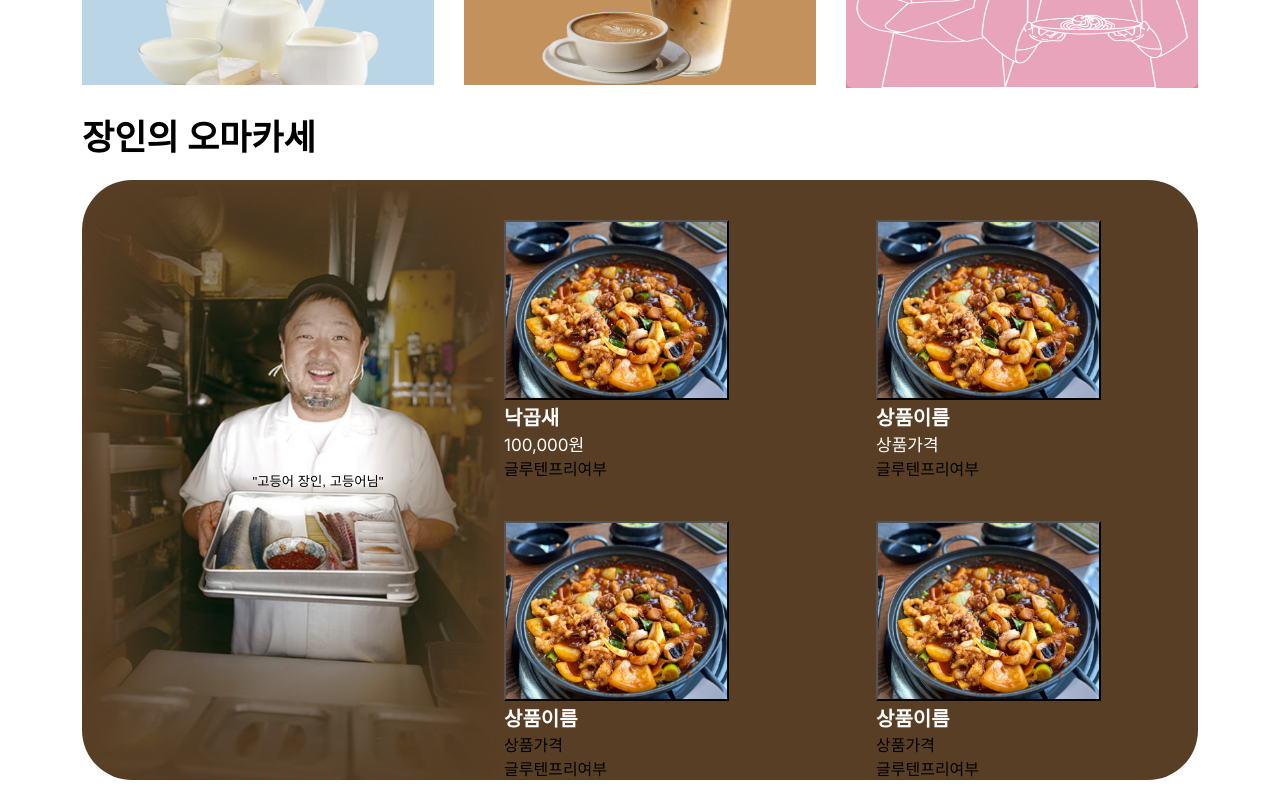
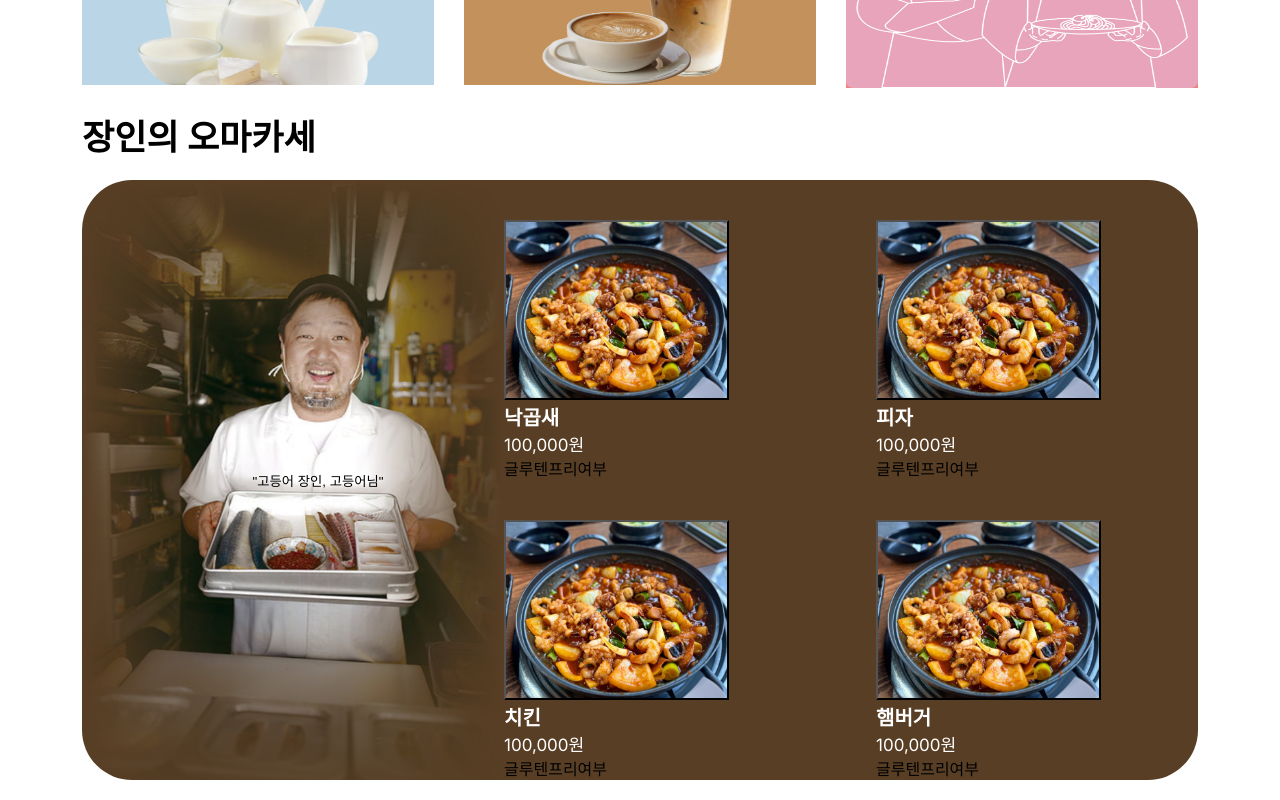
Before and after one commit to InChrist-Dev/AlterMall-Client, a Next.js app in the folder client_alter/: page / in a window 1280 px wide. Shown: the part 1053-1853 px from the top of the page. Built offline with nearby package versions, Linux system fonts and the light colour scheme.

Commit message:
refactir 오마카세 map 수정

```diff
--- a/client_alter/app/page.js
+++ b/client_alter/app/page.js
@@ -8,7 +8,7 @@ import Link from 'next/link';
 
 const HomePage = () => {
   const [currentIndex, setCurrentIndex] = useState(0);
-
+  const [categoryName,setCategoryName] = useState(['낙곱새','피자','치킨','햄버거']);
   const handlePrev = () => {
     setCurrentIndex((prevIndex) => (prevIndex === 0 ? 2 : prevIndex - 1));
   };
@@ -88,28 +88,18 @@ const HomePage = () => {
       <div className={styles.artisanButtons}>
         <button className={styles.re_largeButton}>"고등어 장인, 고등어님"
         <img href="pro.jpg"></img></button>
-
-        <div style={{marginLeft:'50px'}}>
+        {categoryName.map((categoryName, i) => {
+              return (
+                 <div style={{marginLeft:'50px'}}>
         <button className={styles.re_smallButton}></button>
-        <div className={styles.recommend_title}>낙곱새</div>
+        <div className={styles.recommend_title}>{categoryName}</div>
         <div className={styles.recommend_price}>100,000원</div>
         <div>글루텐프리여부</div>
-</div><div style={{marginLeft:'50px'}}>
-        <button className={styles.re_smallButton}></button>
-        <div className={styles.recommend_title}>상품이름</div>
-        <div className={styles.recommend_price}>상품가격</div>
-        <div>글루텐프리여부</div>
-        </div> <div style={{marginLeft:'50px'}}>
-        <button className={styles.re_smallButton}></button>
-        <div className={styles.recommend_title}>상품이름</div>
-        <div>상품가격</div>
-        <div>글루텐프리여부</div>
- </div><div style={{marginLeft:'50px'}}>
-        <button className={styles.re_smallButton}></button>
-        <div className={styles.recommend_title}>상품이름</div>
-        <div>상품가격</div>
-        <div>글루텐프리여부</div>
-        </div>
+</div>
+              )
+
+            })}
+
 
       </div>
       </div>
```
